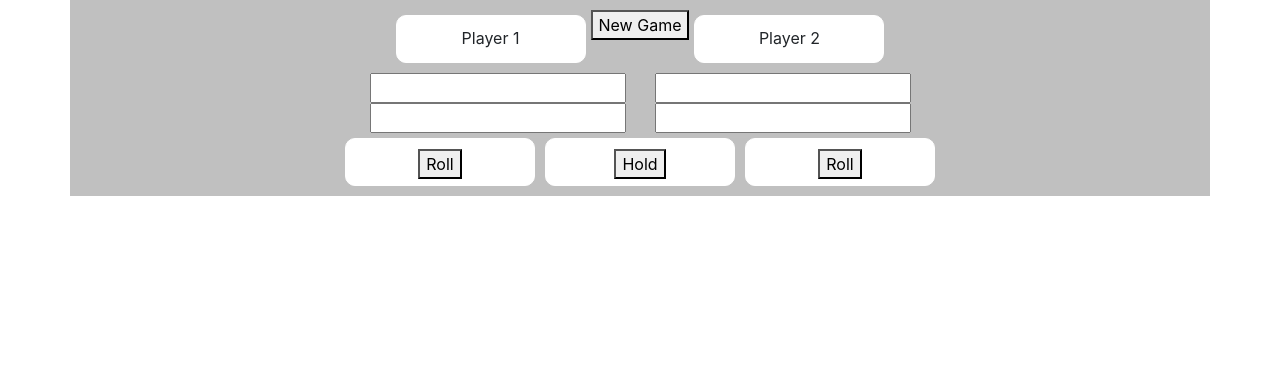
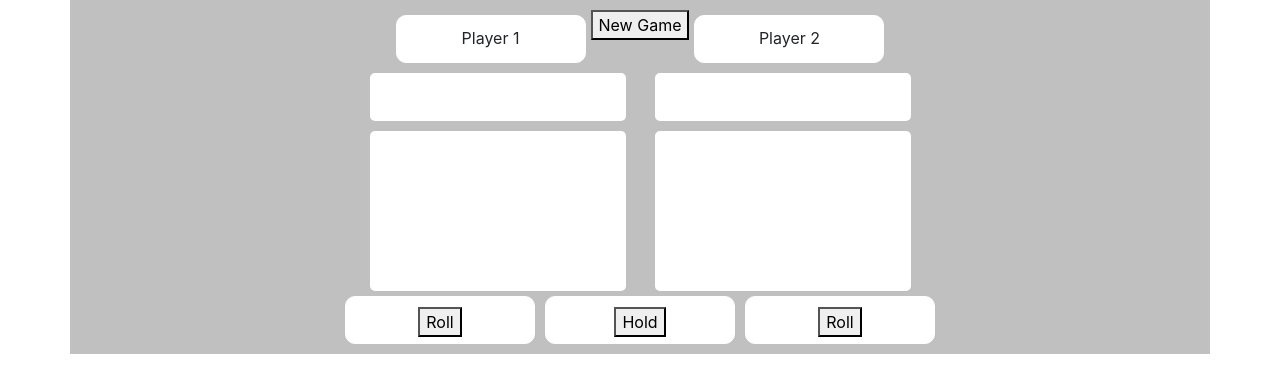
Before and after one commit to CareyFrancis/Pig-Dice-1, a plain HTML site: page index.html in a window 1280 px wide. Shown: the part 58-450 px from the top of the page. Drawn offline with Linux system fonts and the light colour scheme.

Commit message:
finished styling the user interface.

```diff
--- a/css/styles.css
+++ b/css/styles.css
@@ -32,3 +32,49 @@
 .col-md-4 {
   text-align: center;
 }
+
+#left {
+  color: white;
+  text-align: center;
+}
+
+#right {
+  color: white;
+  text-align: center;
+}
+
+#top {
+  margin-bottom: 10px;
+  height: 3em;
+  text-align: center;
+  border-style: solid;
+  border-radius: 5px;
+  border-color: white;
+}
+
+#topRight {
+  margin-bottom: 10px;
+  height: 3em;
+  text-align: center;
+  border-style: solid;
+  border-radius: 5px;
+  border-color: white;
+}
+
+#bottom {
+  border-style: solid;
+  border-radius: 5px;
+  border-color: white;  background-color: white;
+  height: 10em;
+  text-align: center;
+}
+
+#bottomRight {
+  border-style: solid;
+  border-radius: 5px;
+  border-color: white;
+  height: 10em;
+  text-align: center;
+}
+.button{
+}
```
